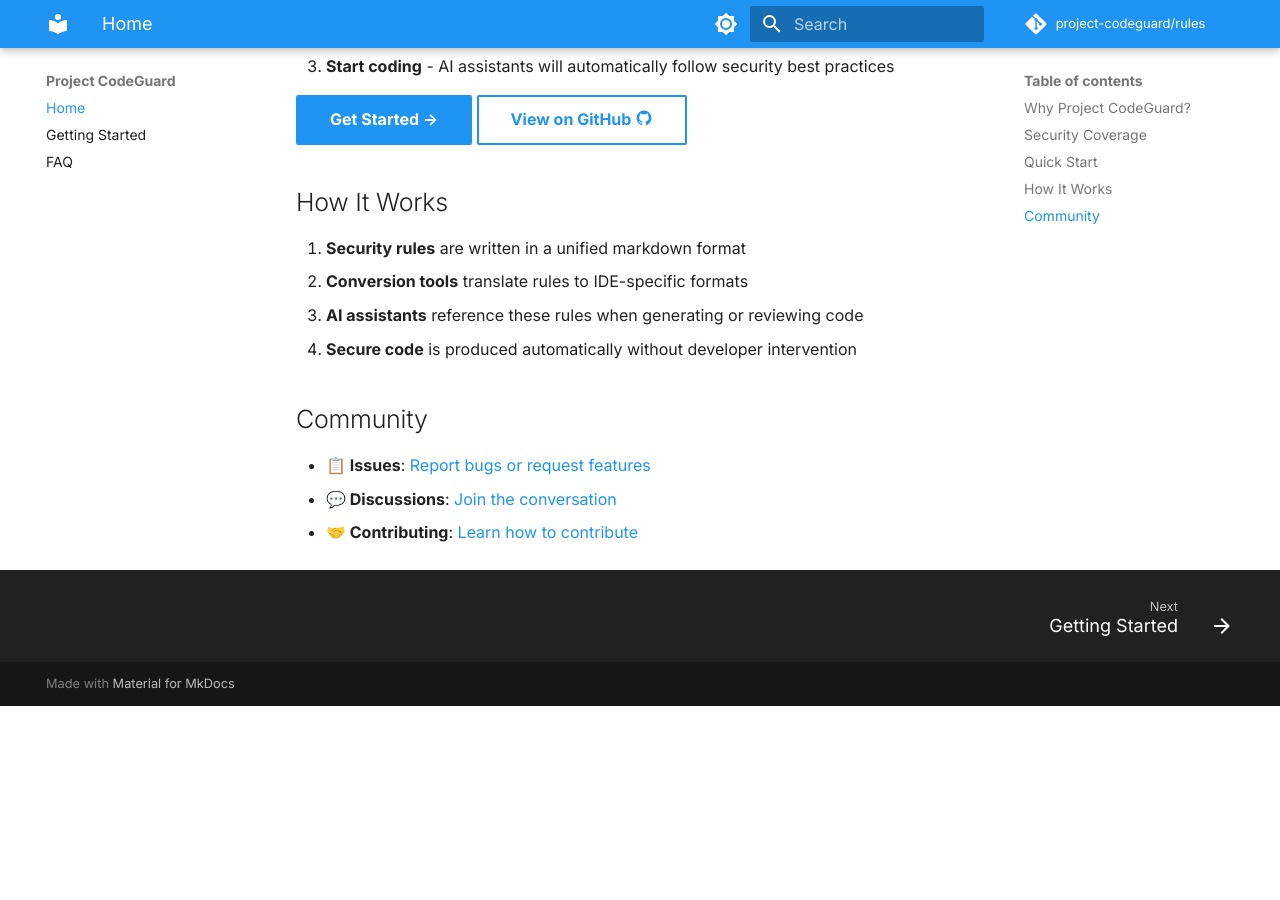
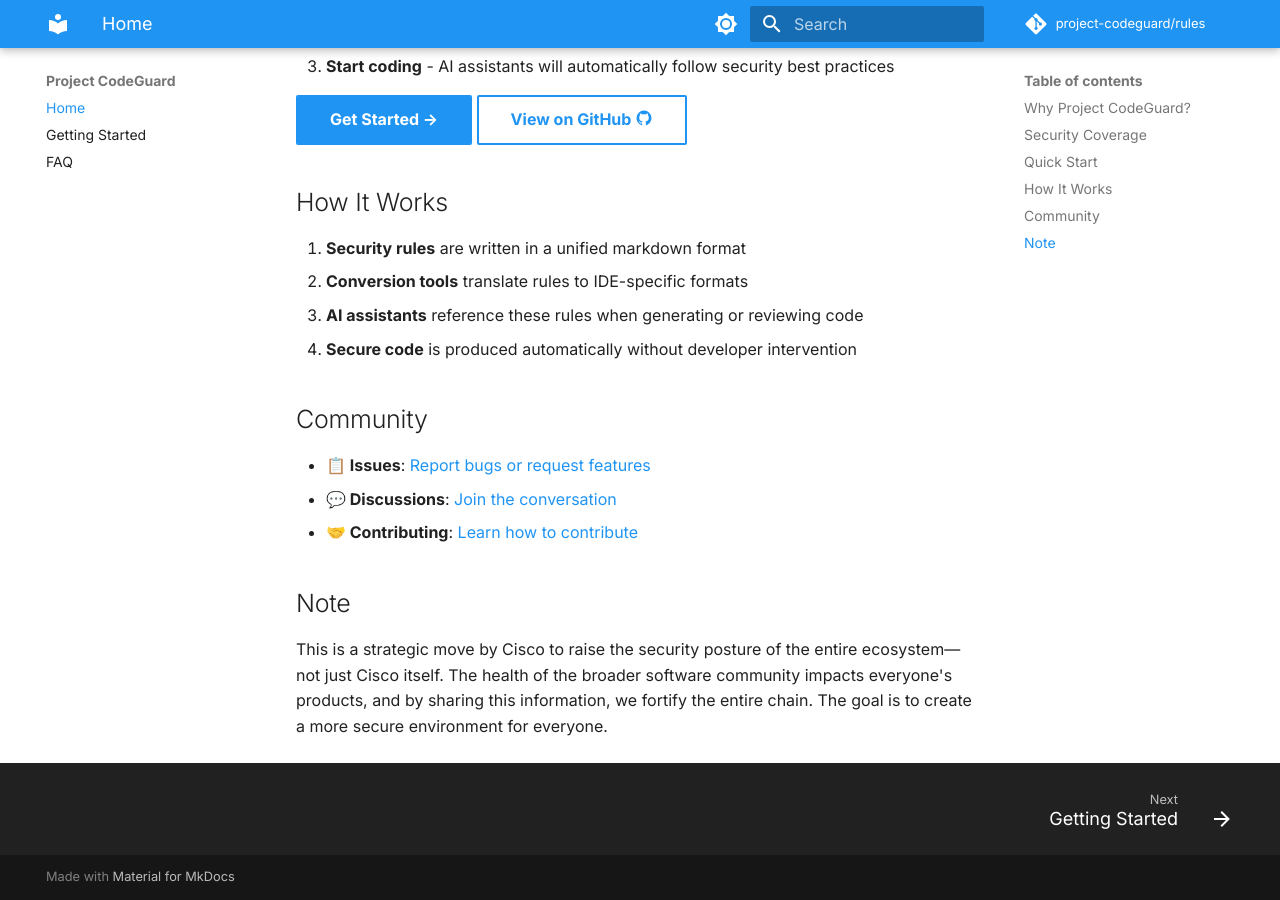
Before and after one commit to sumik5/project-codeguard-ja, an MkDocs documentation site: the page built from docs/index.md, in a window 1280 px wide and 900 px high, scrolled down 1442 px. Built offline with MkDocs 1.6.1 and Material for MkDocs 9.7.7, drawn with Linux system fonts in a browser that asks for light colours; comment, search, counter and statistics services are not loaded; before the commit the page ends 2148 px from its top, so only the background shows below that.

Commit message:
Adding not with regards to Cisco contributions to the project

```diff
--- a/docs/index.md
+++ b/docs/index.md
@@ -58,3 +58,7 @@
 - **📋 Issues**: [Report bugs or request features](https://github.com/project-codeguard/rules/issues)
 - **💬 Discussions**: [Join the conversation](https://github.com/project-codeguard/rules/discussions)
 - **🤝 Contributing**: [Learn how to contribute](https://github.com/project-codeguard/rules/blob/main/CONTRIBUTING.md)
+
+## Note
+
+This is a strategic move by Cisco to raise the security posture of the entire ecosystem—not just Cisco itself. The health of the broader software community impacts everyone's products, and by sharing this information, we fortify the entire chain. The goal is to create a more secure environment for everyone.
```
